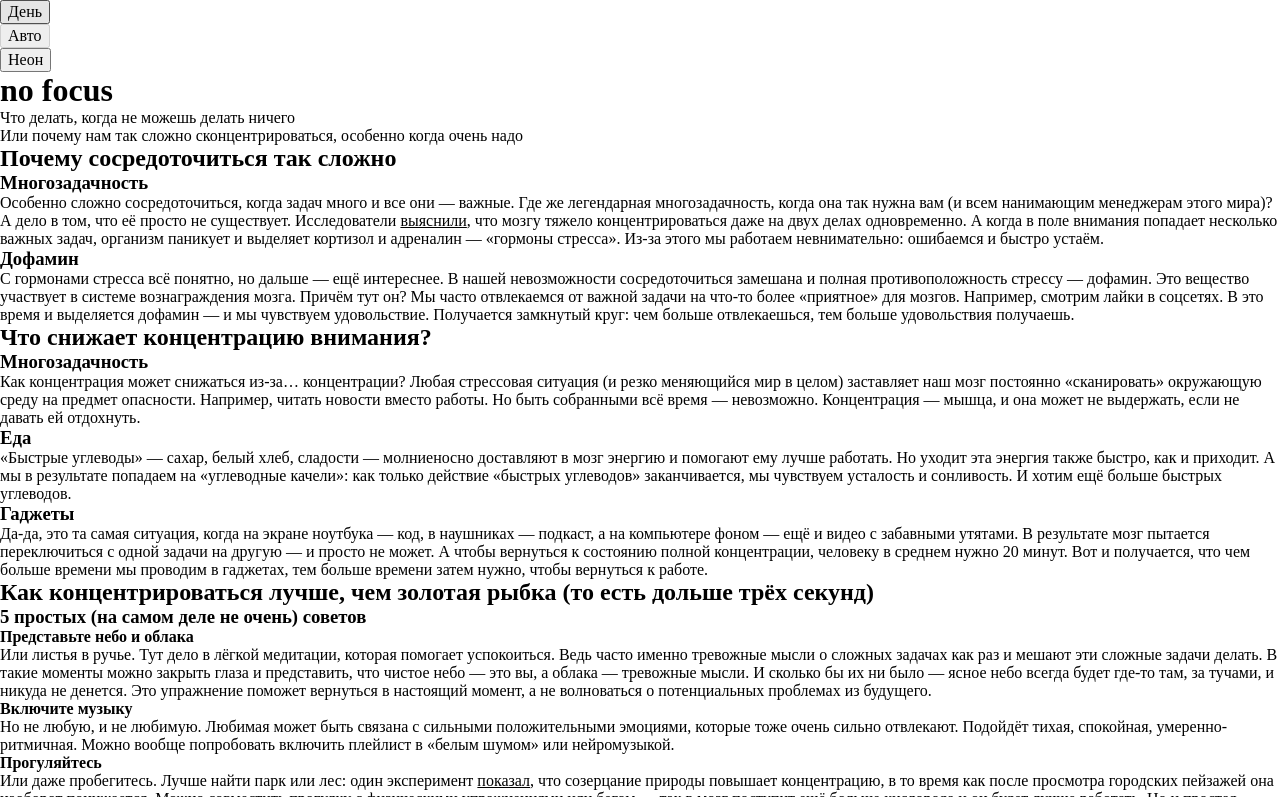
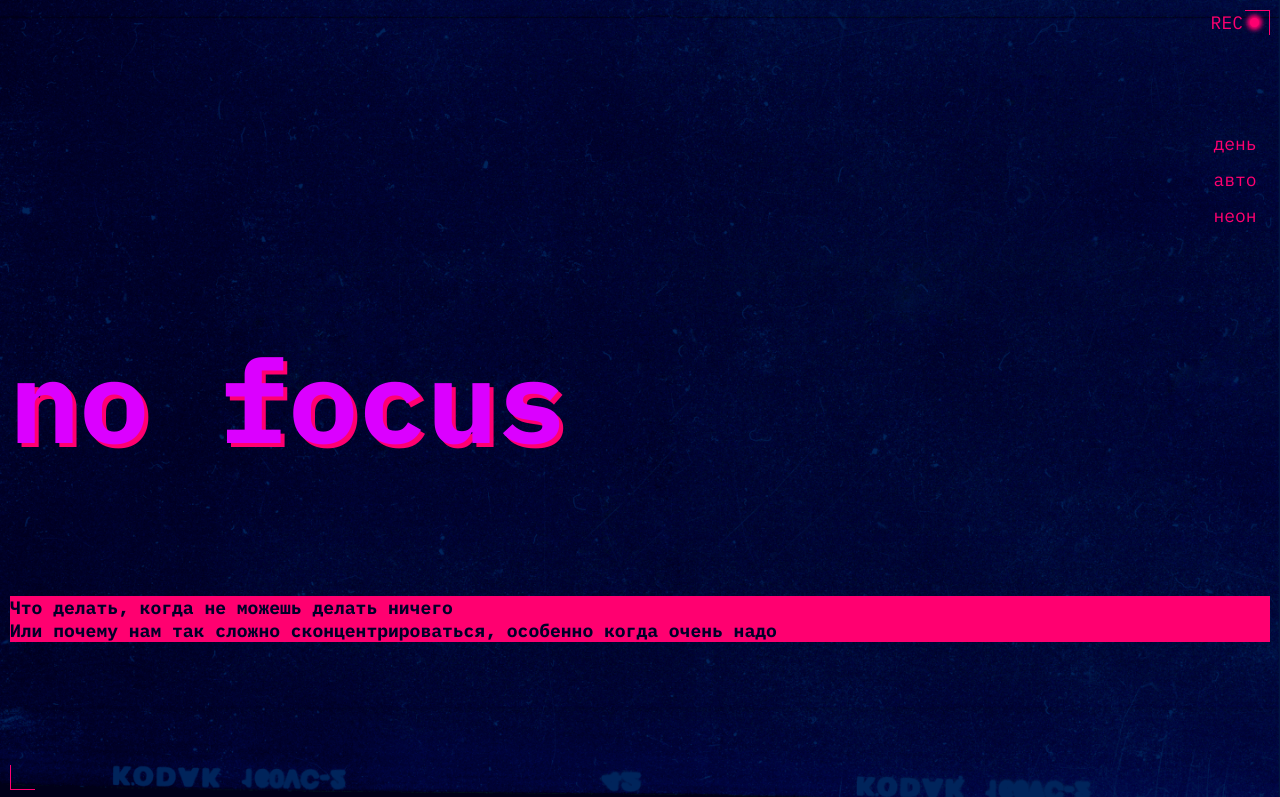
Before and after one commit to IrinaRyazanskaya/slozhno-sosredotochitsya, a plain HTML site: page index.html in a window 1280 px wide. Shown: the top 797 px of the page. Drawn offline with Linux system fonts and the light colour scheme.

Commit message:
Сверстала header

```diff
--- a/index.html
+++ b/index.html
@@ -43,7 +43,7 @@
           </li>
         </ul>
       </nav>
-      <div class="header__decoration" aria-hidden="true"></div>
+      <span class="header__decoration" aria-hidden="true">rec</span>
       <h1 class="header__title">no focus</h1>
       <p class="header__text">
         Что делать, когда не можешь делать ничего</br>
@@ -204,7 +204,7 @@
         </h2>
       </section>
     </main>
-    <footer class="footer">
+    <footer class="footer decorated-zone">
       <div class="footer__content">focus</div>
     </footer>
     <script src="./scripts/script.js"></script>
--- a/styles/style.css
+++ b/styles/style.css
@@ -1,5 +1,132 @@
 /* Основные стили проекта. Это стили для темы, которую вы верстаете первой. */
 
 .page {
-  /* сохраните в разметке и стилях класс page. На его основе работает скрипт. */
+  background-color: var(--bg-color);
+  background-image: url(../images/cover-image-dark.png);
+  background-position: center;
+  background-repeat: no-repeat;
+  background-size: cover;
+  background-attachment: fixed;
+  font-family: var(--font-family);
 }
+
+.header {
+  display: grid;
+  grid-template-columns: repeat(2, 1fr);
+  grid-template-rows: 1fr auto 1fr;
+  grid-template-areas:
+    'menu menu'
+    'title title'
+    'text text';
+  min-height: 100vh;
+  padding: var(--small-gap);
+}
+
+.header__theme-menu {
+  grid-area: menu;
+  justify-self: end;
+  align-self: center;
+}
+
+.header__theme-menu-list {
+  display: flex;
+  flex-direction: column;
+  gap: var(--small-gap);
+}
+
+.header__theme-menu-button {
+  width: 70px;
+  height: 26px;
+  padding-block-end: 3px;
+  background-color: transparent;
+  color: var(--accent-color);
+  line-height: 1rem;
+  border: none;
+  text-transform: lowercase;
+  font-size: var(--font-size);
+  appearance: none;
+  border: 1px solid transparent;
+}
+
+.theme_dark .header__theme-menu-button_active {
+  border: 1px solid var(--accent-color);
+}
+
+.theme_dark .header__theme-menu-button:not(.header__theme-menu-button_active):hover {
+  border: 1px solid rgba(255, 0, 112, 0.4);
+}
+
+.header__theme-menu-button:focus {
+  outline: none;
+}
+
+.theme_dark .header__theme-menu-button:focus-visible {
+  border-block-end: 1px solid var(--accent-color);
+}
+
+.header__decoration {
+  position: absolute;
+  color: var(--accent-color);
+  line-height: 1.6rem;
+  text-transform: uppercase;
+  inset-inline-end: 28px;
+  font-size: var(--font-size);
+}
+
+.header__decoration::after {
+  content: '';
+  display: inline-block;
+  position: relative;
+  inset-inline-start: 7px;
+  inset-block-end: 2px;
+  background-color: var(--accent-color);
+  width: 9px;
+  aspect-ratio: 1;
+  border-radius: 50%;
+  box-shadow: 0 0 4px 3px var(--accent-color);
+}
+
+.header__title,
+.footer__content {
+  font-size: 116px;
+  color: var(--title-color);
+  text-shadow: var(--text-shadow);
+  line-height: 82.5%;
+}
+
+.header__title {
+  grid-area: title;
+}
+
+.header__text {
+  color: var(--subtitle-color);
+  background-color: var(--accent-color);
+  font-weight: bold;
+  font-size: var(--font-size);
+  grid-area: text;
+  align-self: center;
+}
+
+.decorated-zone::before {
+  content: '';
+  display: block;
+  position: absolute;
+  width: 25px;
+  aspect-ratio: 1;
+  border-inline-start: 1px solid var(--accent-color);
+  border-block-end: 1px solid var(--accent-color);
+  inset-inline-start: var(--small-gap);
+  inset-block-end: var(--small-gap);
+}
+
+.decorated-zone::after {
+  content: '';
+  display: block;
+  position: absolute;
+  width: 25px;
+  aspect-ratio: 1;
+  border-inline-end: 1px solid var(--accent-color);
+  border-block-start: 1px solid var(--accent-color);
+  inset-inline-end: var(--small-gap);
+  inset-block-start: var(--small-gap);
+}
--- a/styles/variables.css
+++ b/styles/variables.css
@@ -4,11 +4,13 @@
 */
 :root {
   --bg-color: #000028;
+  --title-color: #db00ff;
   --text-color: #f1b2ce;
   --subtitle-color: var(--bg-color);
   --accent-color: #ff0070;
-  --text-shadow: 4px 4px 0 var(--accent-color);
+  --text-shadow: 4px 4px 0 #ff0070;
   --small-gap: 10px;
   --big-gap: 20px;
-  --font: 'IBM Plex mono', sans-serif;
+  --font-family: 'IBM Plex mono', sans-serif;
+  --font-size: 18px;
 }
```
